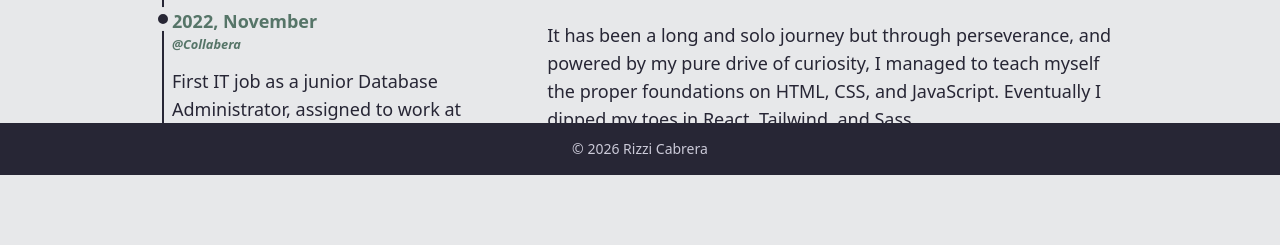
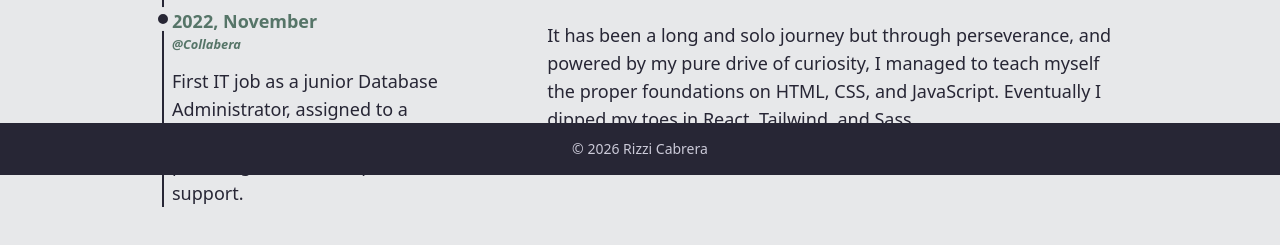
Before and after one commit to zeeneecodes/portfolio, a React (Vite) app: page /about in a window 1280 px wide. Shown: the part 625-870 px from the top of the page. Built offline with nearby package versions, Linux system fonts and the light colour scheme.

Commit message:
timeline reword 2022 Nov experience

```diff
--- a/src/features/personal/Timeline.jsx
+++ b/src/features/personal/Timeline.jsx
@@ -28,8 +28,9 @@ function Timeline() {
               <span className="tld">2022, November</span>
               <small className="title">@Collabera</small>
               <p className="mt-3">
-                First IT job as a junior Database Administrator, assigned to
-                work at Security Bank
+                First IT job as a junior Database Administrator, assigned to a
+                confidential enterprise organization to provide general DBA
+                operational support.
               </p>
             </li>
           </ol>
```
